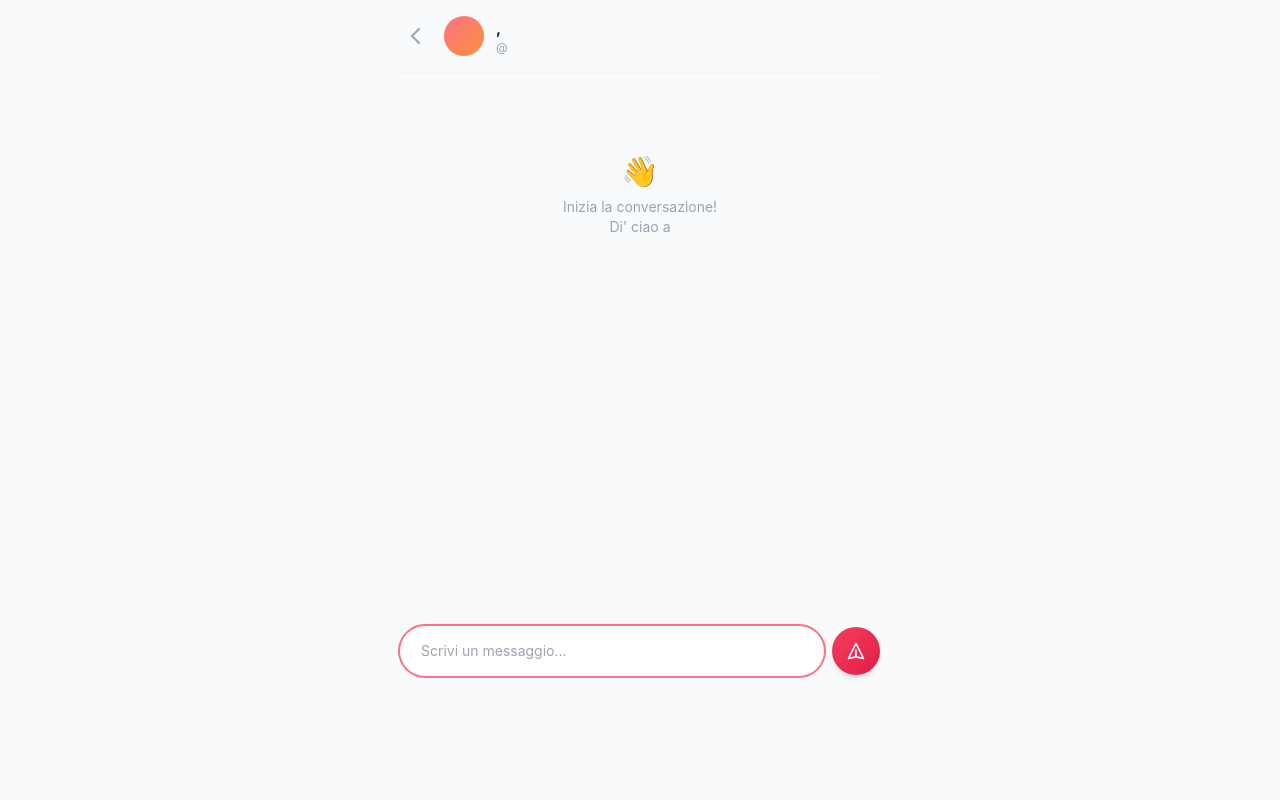
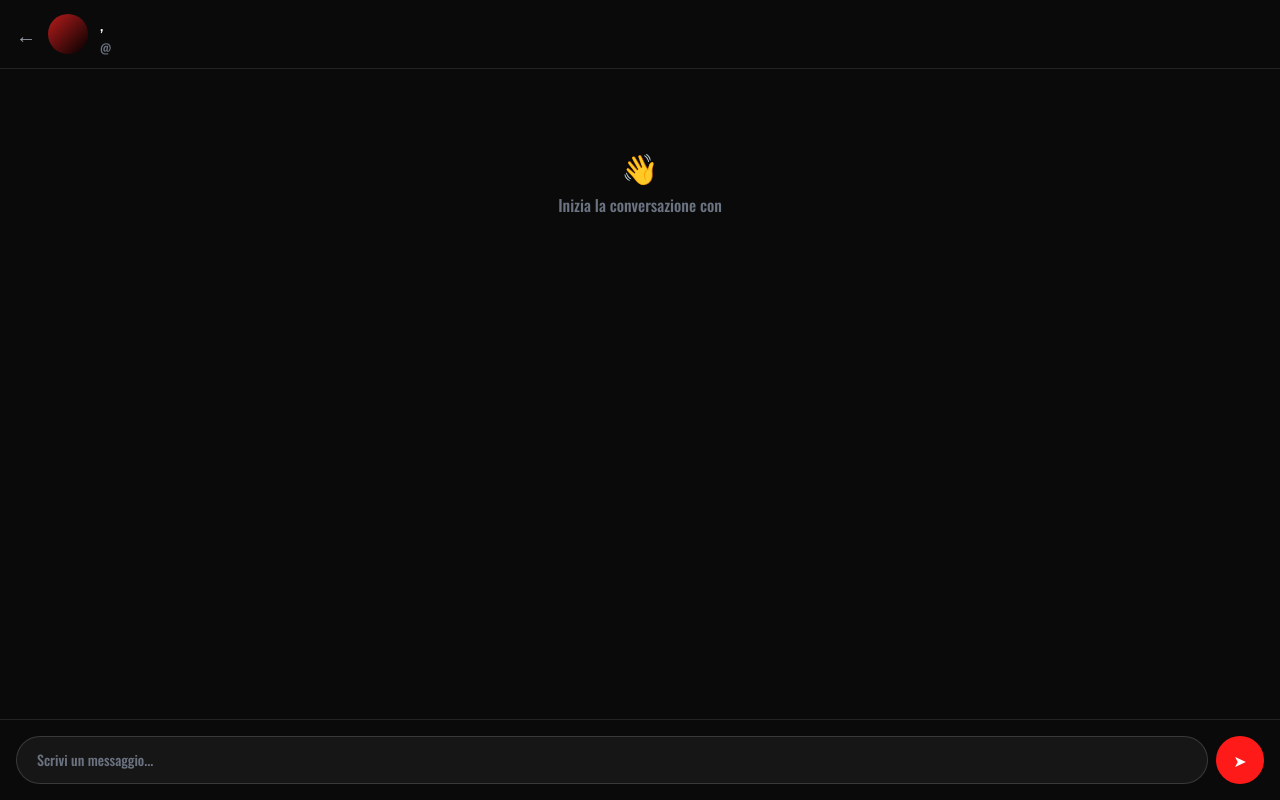
Before and after one commit to LesathX/spark-dating, a FastAPI app: template templates/chat.html in a window 1280 px wide. Run offline with FastAPI, Linux system fonts and the light colour scheme; the template is opened without the code that fills it, so the values that code supplies are empty; some libraries are stand-ins or nearby versions.

Commit message:
Refactor chat.html layout and styles

```diff
--- a/templates/chat.html
+++ b/templates/chat.html
@@ -1,31 +1,40 @@
-{% extends "base.html" %}
-{% block title %}Chat con {{ altro.nome }} - Spark{% endblock %}
+<!DOCTYPE html>
+<html lang="it">
+<head>
+    <meta charset="UTF-8">
+    <meta name="viewport" content="width=device-width, initial-scale=1.0">
+    <title>Chat – MyCheating</title>
+    <link href="https://fonts.googleapis.com/css2?family=Oswald:wght@500;600;700&family=Bebas+Neue&display=swap" rel="stylesheet">
+    <script src="https://cdn.tailwindcss.com"></script>
+    <style>
+        body { background-color: #0a0a0a; font-family: 'Oswald', sans-serif; }
+        .font-hot { font-family: 'Bebas Neue', sans-serif; letter-spacing: 1px; }
+        .text-red-pure { color: #ff1a1a; }
+    </style>
+</head>
+<body class="text-white min-h-screen flex flex-col">
 
-{% block content %}
-<div class="flex flex-col h-[calc(100vh-9rem)]">
-    <!-- Header -->
-    <div class="flex items-center gap-3 pb-4 border-b border-gray-100 mb-4 -mt-1">
-        <a href="/matches" class="text-gray-400 hover:text-gray-700 p-1">
-            <svg class="w-6 h-6" fill="none" stroke="currentColor" viewBox="0 0 24 24"><path stroke-linecap="round" stroke-linejoin="round" stroke-width="2" d="M15 19l-7-7 7-7"/></svg>
-        </a>
-        <div class="w-10 h-10 rounded-full bg-gradient-to-br from-spark-400 to-orange-400 flex items-center justify-center text-white font-bold text-sm">
+    <!-- Header chat -->
+    <div class="flex items-center gap-3 px-4 py-3 border-b border-white/10">
+        <a href="/matches" class="text-gray-400 text-xl">←</a>
+        <div class="w-10 h-10 rounded-full bg-gradient-to-br from-red-700 to-black flex items-center justify-center font-hot">
             {{ altro.nome[0] | upper }}
         </div>
-        <div class="flex-1">
-            <div class="font-semibold text-gray-900">{{ altro.nome }}, {{ altro.eta }}</div>
-            <div class="text-xs text-gray-400">@{{ altro.username }}</div>
+        <div>
+            <div class="font-hot text-lg tracking-wide">{{ altro.nome }}, {{ altro.eta }}</div>
+            <div class="text-xs text-gray-500">@{{ altro.username }}</div>
         </div>
     </div>
 
     <!-- Messaggi -->
-    <div class="flex-1 overflow-y-auto space-y-3 mb-4 px-1" id="messages">
+    <div class="flex-1 overflow-y-auto px-4 py-4 space-y-3" id="messages">
         {% for msg in messaggi %}
         <div class="flex {% if msg.sender_id == user.id %}justify-end{% else %}justify-start{% endif %}">
-            <div class="max-w-[78%] px-4 py-2.5 rounded-2xl text-sm leading-relaxed
+            <div class="max-w-[75%] px-4 py-2.5 rounded-2xl text-sm
                 {% if msg.sender_id == user.id %}
-                    bg-spark-500 text-white rounded-br-md
+                    bg-[#ff1a1a] text-white rounded-br-md
                 {% else %}
-                    bg-gray-100 text-gray-800 rounded-bl-md
+                    bg-white/10 text-white rounded-bl-md
                 {% endif %}">
                 {{ msg.contenuto }}
                 <div class="text-[10px] mt-1 opacity-60 text-right">
@@ -34,27 +43,26 @@
             </div>
         </div>
         {% else %}
-        <div class="text-center text-gray-400 text-sm py-16">
+        <div class="text-center text-gray-500 py-16">
             <div class="text-3xl mb-2">👋</div>
-            Inizia la conversazione!<br>Di' ciao a {{ altro.nome }}
+            Inizia la conversazione con {{ altro.nome }}
         </div>
         {% endfor %}
     </div>
 
     <!-- Input -->
-    <form method="post" action="/chat/{{ conversation_id }}/send" class="flex gap-2 items-center">
+    <form method="post" action="/chat/{{ conversation_id }}/send" class="p-4 border-t border-white/10 flex gap-2">
         <input type="text" name="contenuto" required placeholder="Scrivi un messaggio..."
-               class="flex-1 border border-gray-200 rounded-full px-5 py-3.5 focus:ring-2 focus:ring-spark-400 focus:border-transparent outline-none text-sm bg-white"
-               autocomplete="off" autofocus>
-        <button type="submit"
-                class="btn-primary text-white w-12 h-12 rounded-full flex items-center justify-center shrink-0 shadow-md active:scale-90 transition">
-            <svg class="w-5 h-5" fill="none" stroke="currentColor" viewBox="0 0 24 24"><path stroke-linecap="round" stroke-linejoin="round" stroke-width="2" d="M12 19l9 2-9-18-9 18 9-2zm0 0v-8"/></svg>
+               class="flex-1 bg-white/5 border border-white/15 text-white placeholder-gray-500 rounded-full px-5 py-3 text-sm outline-none focus:border-[#ff1a1a]"
+               autocomplete="off">
+        <button type="submit" class="w-12 h-12 rounded-full bg-[#ff1a1a] text-white flex items-center justify-center shrink-0">
+            ➤
         </button>
     </form>
-</div>
 
-<script>
-    const messages = document.getElementById('messages');
-    if (messages) messages.scrollTop = messages.scrollHeight;
-</script>
-{% endblock %}
+    <script>
+        const messages = document.getElementById('messages');
+        if (messages) messages.scrollTop = messages.scrollHeight;
+    </script>
+</body>
+</html>
```
